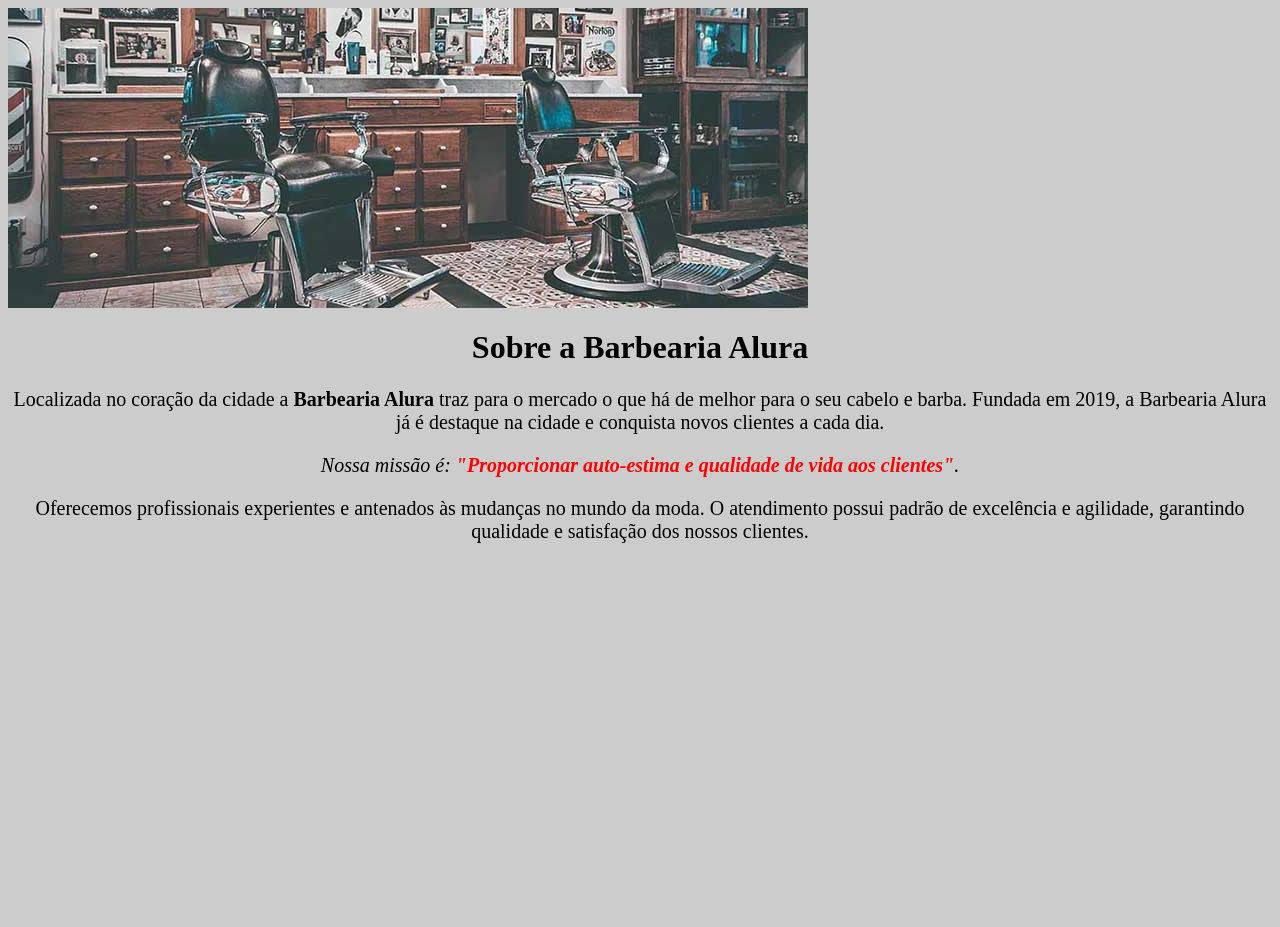
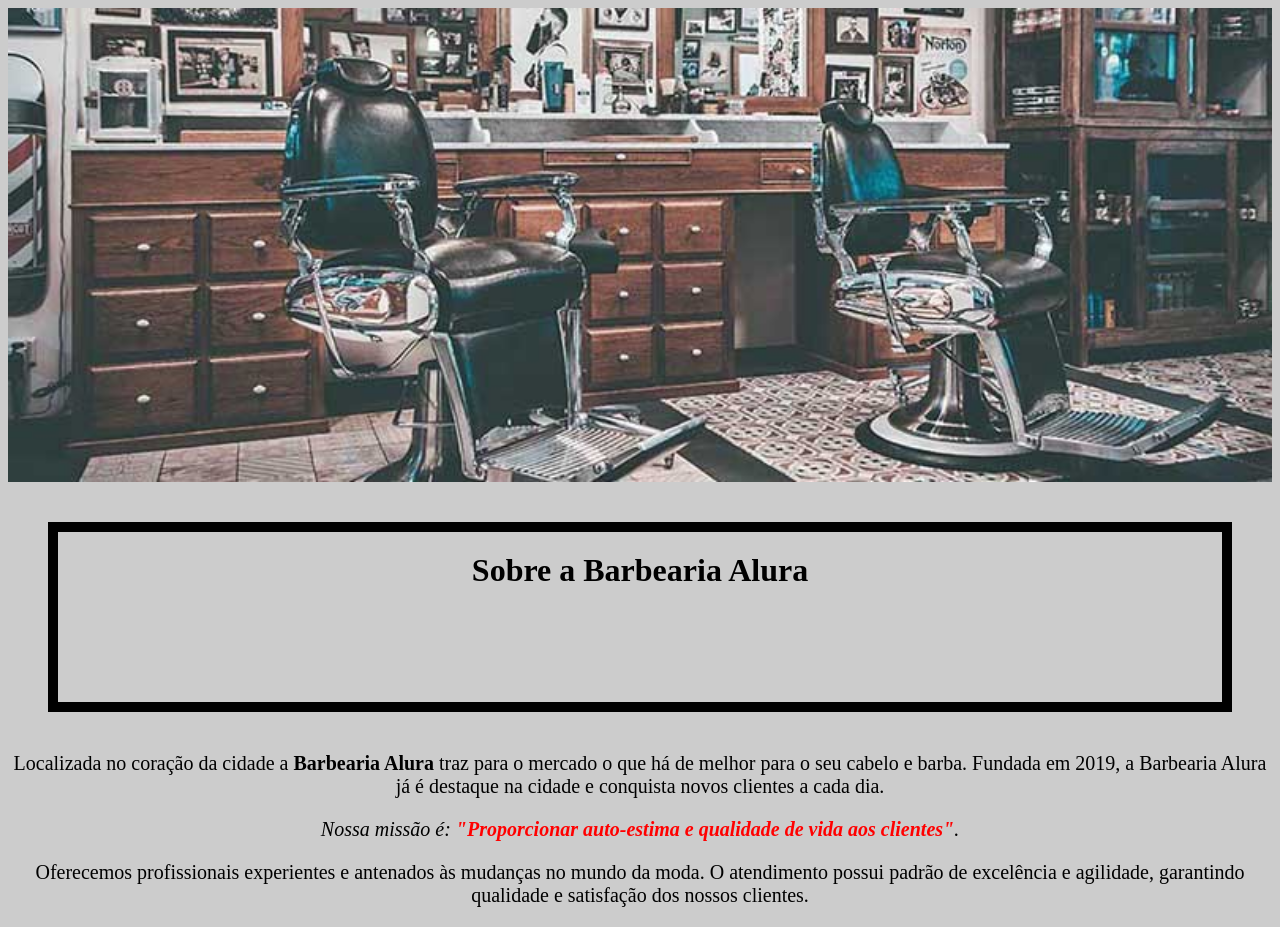
Before and after one commit to M1113R/Barbearia-Alura, a plain HTML site: page index.html in a window 1280 px wide. Before the commit the page ends 800 px from the top, so only its background shows below. Drawn offline with Linux system fonts and the light colour scheme.

Commit message:
CSS para imagens

```diff
--- a/index.html
+++ b/index.html
@@ -9,7 +9,7 @@
 
 </head>
 <body>
-    <img src="/img/banner.jpg" alt="" srcset="">
+    <img id="banner" src="/img/banner.jpg">
 
     <h1>Sobre a Barbearia Alura</h1>
 
--- a/styles/style.css
+++ b/styles/style.css
@@ -2,6 +2,9 @@ body {
     background-color: #CCCCCC;
 }
 
+#banner {
+    width: 100%;
+}
 
 p {
     text-align: center;
@@ -13,8 +16,11 @@ p {
 }
 
 h1 {
-    background: #CCCCCC;
     text-align: center;
+    height: 150px;
+    border: 10px solid #000000;
+    padding-top: 20px;
+    margin: 40px;
 }
 
 em strong {
```
